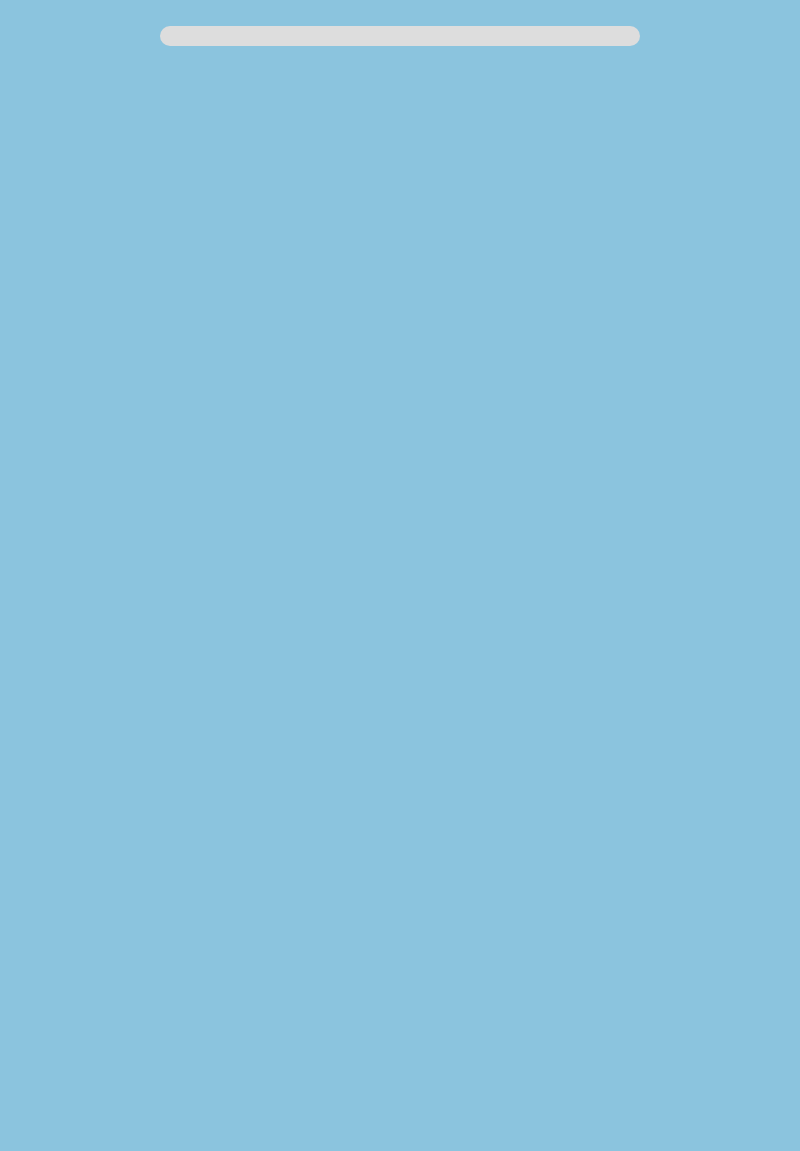
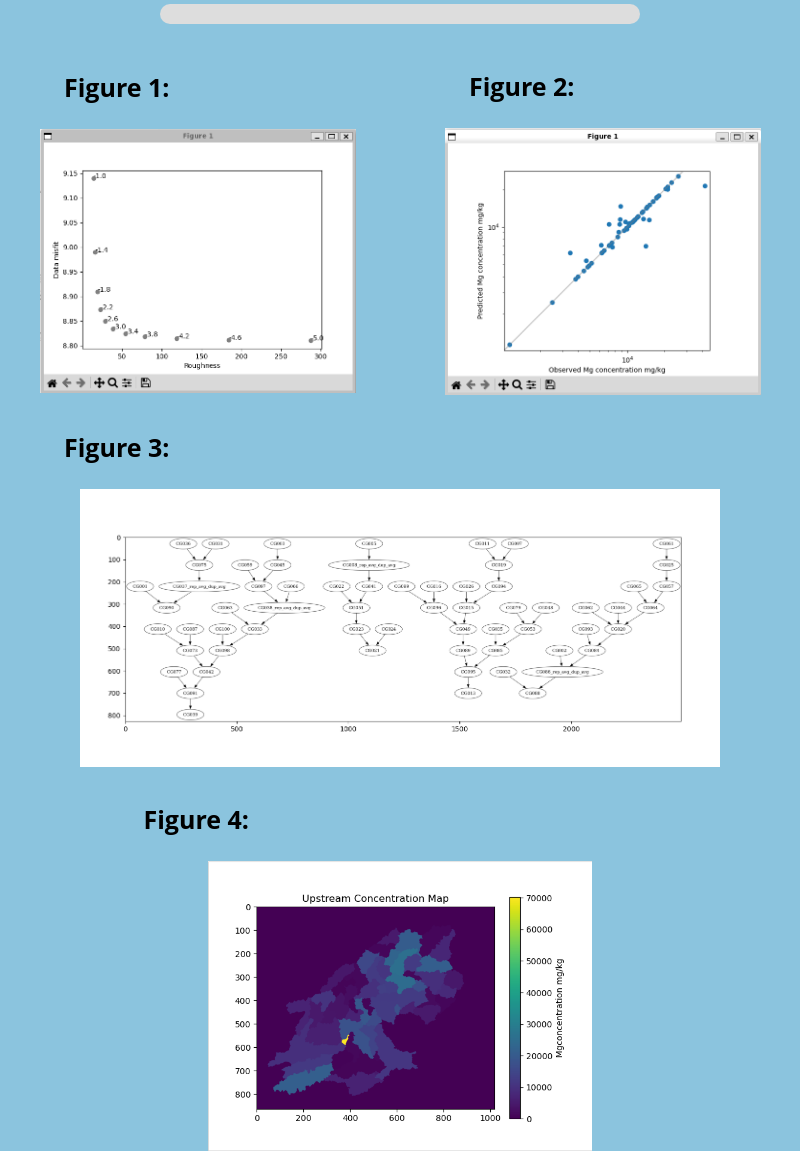
Before and after one commit to Carterbeard/TBBDesktopApp, an Electron app: page frontend/renderer/pages/analysis.html in a window 800 px wide. Shown: the part 118-1269 px from the top of the page. Before the commit the page ends 800 px from the top, so only its background shows below. Drawn offline with Linux system fonts and the light colour scheme.

Commit message:
Analysis Mock Data
Implemented the mock data photos, with figure headings but need to change heading names

```diff
--- a/frontend/main.js
+++ b/frontend/main.js
@@ -10,7 +10,9 @@ const createWindow = () => {
 
     win.loadFile('renderer/pages/home.html')
 
-
+    setInterval(()=>{
+        win.reload();
+    },3000);
 }
 
 
--- a/frontend/renderer/pages/analysis.html
+++ b/frontend/renderer/pages/analysis.html
@@ -31,7 +31,24 @@
 
         </div>
     </div>
-
+    <div class="imageProduced">
+        <div class="fig1">
+            <h3>Figure 1:</h3>
+            <img class="fig1" src="../assets/Figure1Image.png">
+        </div>
+        <div class="fig2">
+            <h3>Figure 2:</h3>
+            <img class="fig2" src="../assets/Figure2Image.png">
+        </div>
+        <div class="fig3">
+            <h3>Figure 3:</h3>
+            <img class="fig3" src="../assets/Figure3Image.png">
+        </div>
+        <div class="fig4">
+            <h3>Figure 4:</h3>
+            <img class="fig4" src="../assets/Figure4Image.png">
+        </div>
+    </div>
 </body>
 <script src="../../utils/analysisPage.js"></script>
 </html>
--- a/frontend/renderer/styles/style.css
+++ b/frontend/renderer/styles/style.css
@@ -1,4 +1,4 @@
-body {
+body{
     margin: 0;
     padding: 0;
     background: rgb(139, 196, 222);
@@ -163,15 +163,12 @@ body {
 /* analysis page */
 .progressContainer {
     display: block;
-    position: fixed;
-    top: 18%;
-    left: 50%;
-    transform: translateX(-50%);
     width: 60%;
     height: 20px;
     background: #ddd;
     border-radius: 10px;
     overflow: hidden;
+    margin: 20px auto;
 }
 .progressBar {
     width: 0%;
@@ -179,3 +176,30 @@ body {
     background: #4CAF50;
     transition: width .1s linear;
 }
+
+.imageProduced {
+    display: grid;
+    grid-template-columns: repeat(2, 1fr);
+    grid-template-rows: auto auto auto;
+    gap: 10px;
+    justify-items: center;
+    align-items: center;
+}
+.fig1 { grid-column: 1; grid-row: 1; }
+.fig2 { grid-column: 2; grid-row: 1; }
+.fig3 { grid-column: 1 / span 2; grid-row: 2; }
+.fig4 { grid-column: 1 / span 2; grid-row: 3; }
+.imageProduced img {
+    display: block;
+    width: 80%;
+    height: auto;
+    object-fit: cover;
+    margin: 0 auto;
+}
+.imageProduced h3{
+    padding-left: clamp(50px,8vw, 150px);
+    font-size: clamp(25px, 3vw, 50px);
+}
+.fig4 img {
+    width: 60%;
+}
```
Also changed, not shown: frontend/renderer/assets/Figure1Image.png (added), frontend/renderer/assets/Figure2Image.png (added), frontend/renderer/assets/Figure3Image.png (added), frontend/renderer/assets/Figure4Image.png (added), 1 other file.
